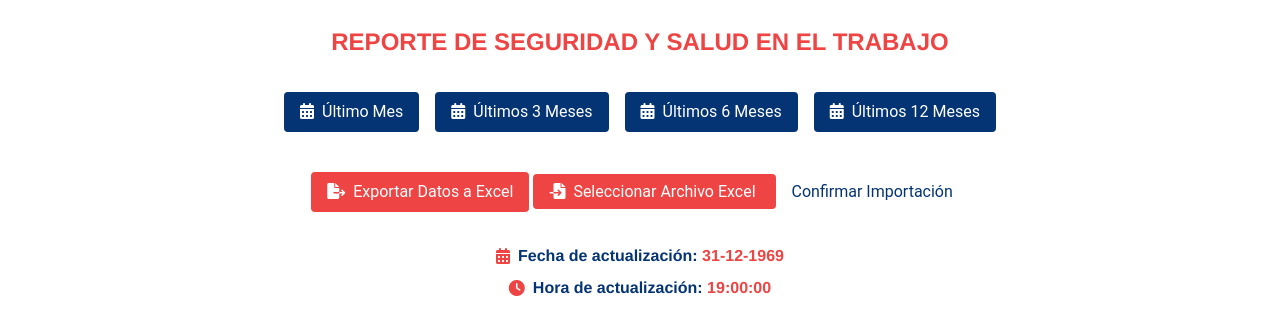
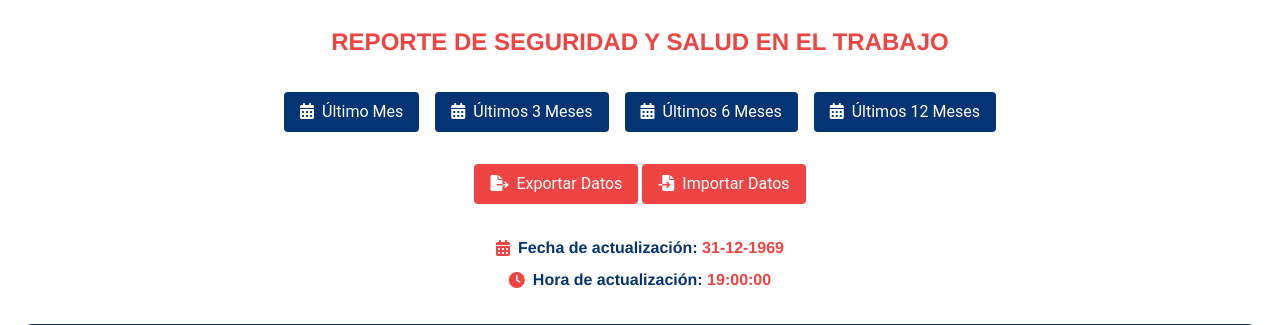
Before and after one commit to JonathanRobinsonAristizabalSoto/Seguridad_laboral, a PHP site: page /dashboard.php in a window 1280 px wide. Shown: the part 77-402 px from the top of the page. Run offline with PHP 8.4, Linux system fonts and the light colour scheme; data that the repository does not hold is empty.

Commit message:
Actualizacion estilos importar

```diff
--- a/public/dashboard.php
+++ b/public/dashboard.php
@@ -52,20 +52,31 @@
         <!-- Botones de exportar e importar -->
         <div class="text-center mb-8">
             <form method="post" action="exportar.php" class="inline-block">
-                <button type="submit" class="bg-rojo text-white py-2 px-4 rounded w-full sm:w-auto text-center">
-                    <i class="fas fa-file-export mr-2"></i>Exportar Datos a Excel
+                <button type="submit" class="bg-rojo text-blanco py-2 px-4 rounded w-full sm:w-auto text-center">
+                    <i class="fas fa-file-export mr-2"></i>Exportar Datos
                 </button>
             </form>
             <form method="post" action="importar.php" enctype="multipart/form-data" class="inline-block">
-                <label for="file-upload" class="bg-rojo text-white py-2 px-4 rounded w-full sm:w-auto cursor-pointer text-center">
-                    <i class="fas fa-file-import mr-2"></i>Seleccionar Archivo Excel
+                <label for="file-upload" class="bg-rojo text-blanco py-2 px-4 rounded w-full sm:w-auto cursor-pointer text-center block">
+                    <i class="fas fa-file-import mr-2"></i>Importar Datos
                 </label>
                 <input id="file-upload" type="file" name="file" class="hidden">
-                <button type="submit" class=" text-azul py-2 px-4 rounded w-full sm:w-auto mt-2 text-center">
-                    Confirmar Importación
+                <button type="submit" id="confirm-button" class=" text-azul py-2 px-4 rounded w-full sm:w-auto mt-2 text-center" style="display: none;">
+                    Confirmar
                 </button>
             </form>
         </div>
+
+        <script>
+            // Mostrar el botón de confirmación solo cuando se haya seleccionado un archivo
+            document.getElementById('file-upload').addEventListener('change', function() {
+                if (this.files.length > 0) {
+                    document.getElementById('confirm-button').style.display = 'inline-block';
+                } else {
+                    document.getElementById('confirm-button').style.display = 'none';
+                }
+            });
+        </script>
 
         <!-- Mostrar la fecha y hora de actualización -->
         <div class="text-center mb-8">
@@ -525,16 +536,9 @@
             }
         });
     </script>
-    <script>
-        // Mostrar el botón de confirmación solo cuando se haya seleccionado un archivo
-        document.getElementById('file-upload').addEventListener('change', function() {
-            if (this.files.length > 0) {
-                document.getElementById('confirm-button').style.display = 'inline-block';
-            } else {
-                document.getElementById('confirm-button').style.display = 'none';
-            }
-        });
-    </script>
+
+
+
 </body>
 
 </html>
```
